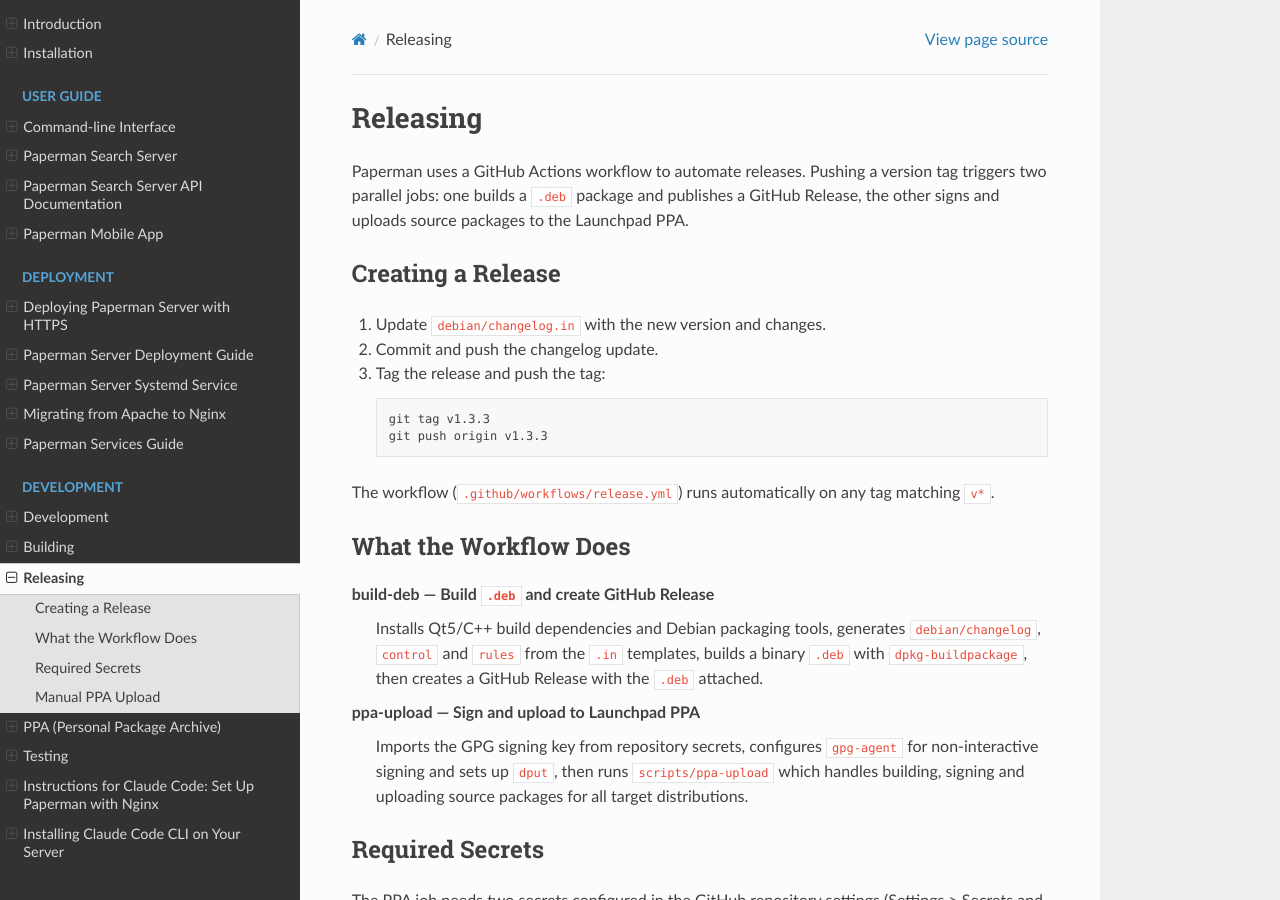
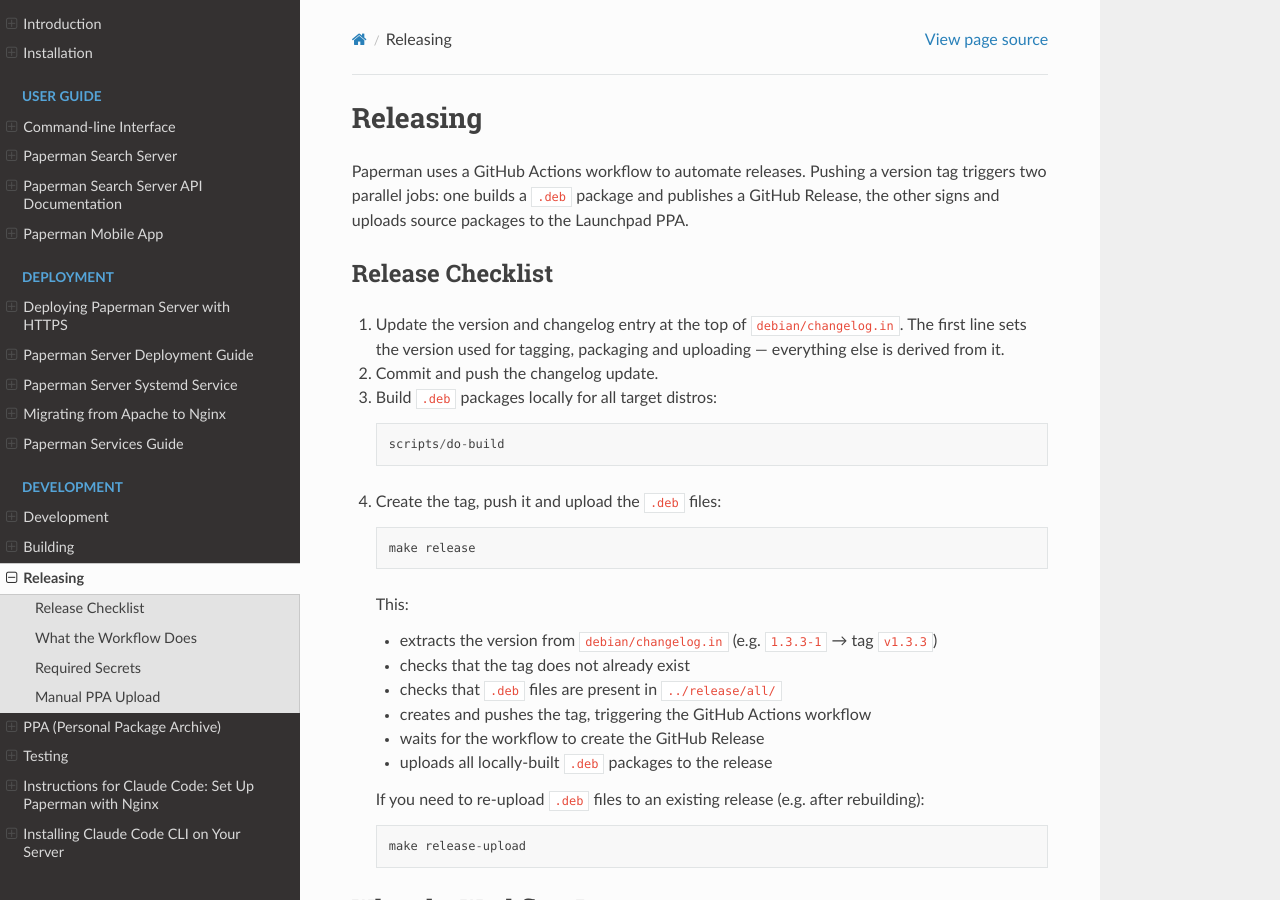
Before and after one commit to sjg20/paperman, a Sphinx documentation site: the page built from doc/releasing.rst, in a window 1280 px wide and 900 px high. Built offline with Sphinx 7.4.7 and the Read the Docs theme 3.1.0, drawn with Linux system fonts in a browser that asks for light colours.

Commit message:
Add make release and release-upload targets
Add Makefile targets to automate the release process:

- release: extract the version from debian/changelog.in, create and
  push a git tag, wait for the GitHub Actions workflow to create the
  release, then upload all locally-built .deb packages
- release-upload: upload .deb packages to an existing GitHub Release

Update the releasing documentation with a full checklist covering the
changelog bump, do-build and make release steps.

Co-developed-by: Claude Opus 4.6 <noreply@anthropic.com>

```diff
--- a/doc/releasing.rst
+++ b/doc/releasing.rst
@@ -6,22 +6,37 @@
 publishes a GitHub Release, the other signs and uploads source packages to
 the Launchpad PPA.
 
-Creating a Release
-------------------
+Release Checklist
+-----------------
 
-1. Update ``debian/changelog.in`` with the new version and changes.
+1. Update the version and changelog entry at the top of
+   ``debian/changelog.in``.  The first line sets the version used for
+   tagging, packaging and uploading — everything else is derived from it.
 
 2. Commit and push the changelog update.
 
-3. Tag the release and push the tag:
+3. Build ``.deb`` packages locally for all target distros::
 
-   .. code:: bash
+      scripts/do-build
 
-      git tag v1.3.3
-      git push origin v1.3.3
+4. Create the tag, push it and upload the ``.deb`` files::
 
-The workflow (``.github/workflows/release.yml``) runs automatically on any
-tag matching ``v*``.
+      make release
+
+   This:
+
+   - extracts the version from ``debian/changelog.in`` (e.g. ``1.3.3-1``
+     → tag ``v1.3.3``)
+   - checks that the tag does not already exist
+   - checks that ``.deb`` files are present in ``../release/all/``
+   - creates and pushes the tag, triggering the GitHub Actions workflow
+   - waits for the workflow to create the GitHub Release
+   - uploads all locally-built ``.deb`` packages to the release
+
+   If you need to re-upload ``.deb`` files to an existing release (e.g.
+   after rebuilding)::
+
+      make release-upload
 
 What the Workflow Does
 ----------------------
```
Also changed, not shown: 1 other file.
